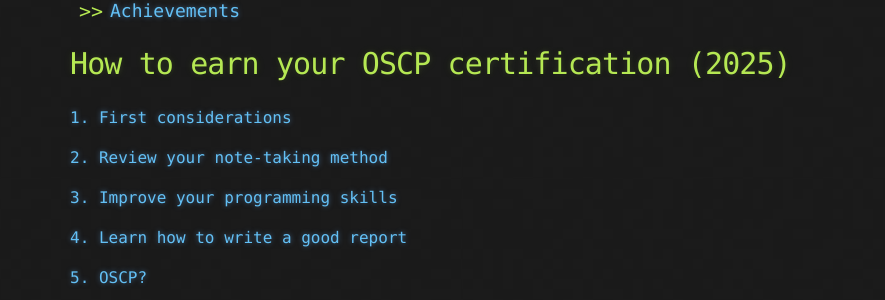
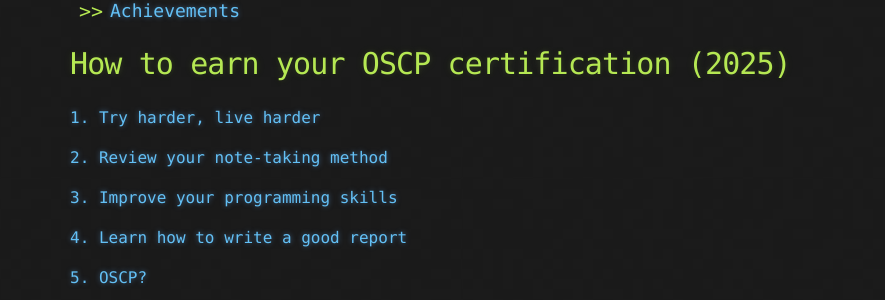
Before and after one commit to dennyverduchi/dennyverduchi.github.io, a Jekyll site: the page built from pages/blog/0-earn-oscp/0-earn-oscp-home.md, in a window 1280 px wide. Shown: the part 354-654 px from the top of the page, without its empty margins (70-955 px from the left). Built offline with Jekyll 4.4.1, drawn with Linux system fonts in a browser that asks for light colours; our own code applies the rules of GitHub Pages for plain Markdown files.

Commit message:
blog oscp 1. title update

```diff
--- a/pages/blog/0-earn-oscp/0-earn-oscp-home.md
+++ b/pages/blog/0-earn-oscp/0-earn-oscp-home.md
@@ -4,7 +4,7 @@ layout: default
 
 # How to earn your OSCP certification (2025)
 
-[1. First considerations](/pages/blog/0-earn-oscp/1-first-considerations)
+[1. Try harder, live harder](/pages/blog/0-earn-oscp/1-first-considerations)
 
 [2. Review your note-taking method](/pages/blog/0-earn-oscp/2-note-taking-method)
 
```
